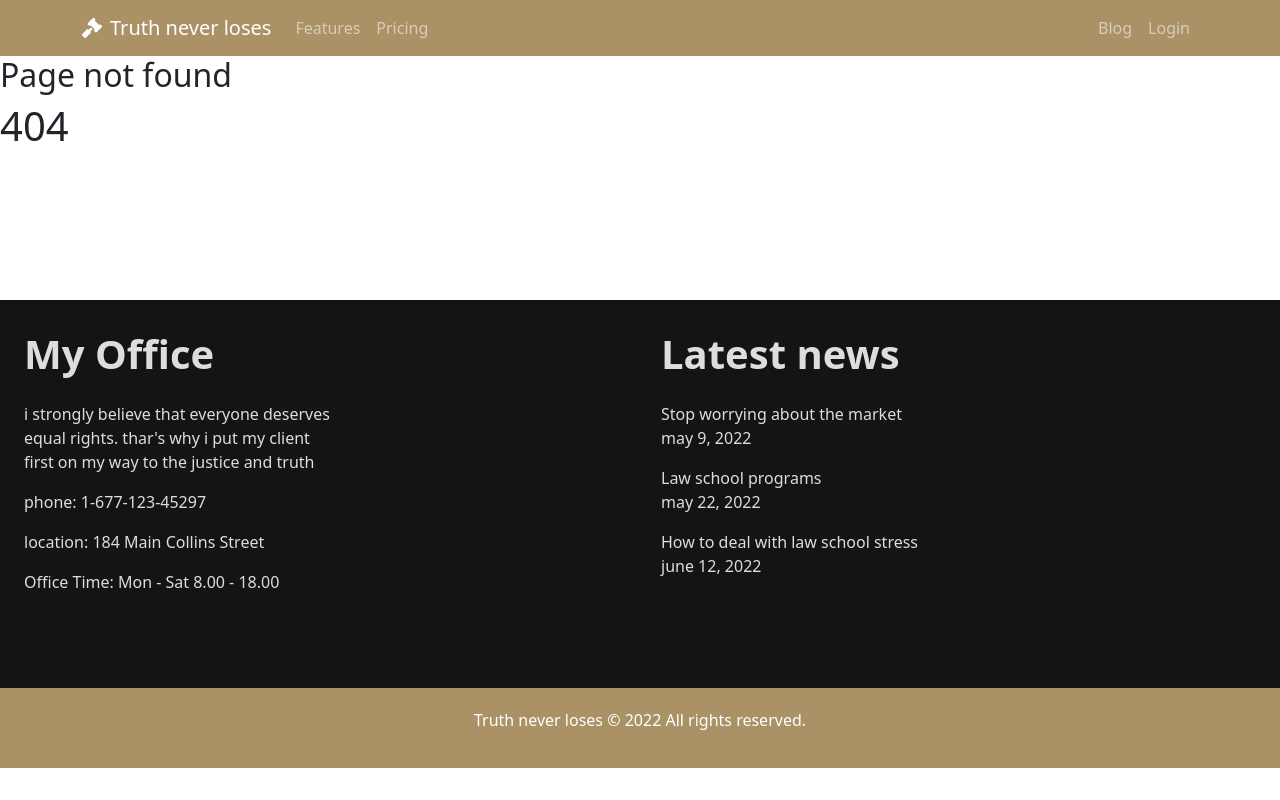
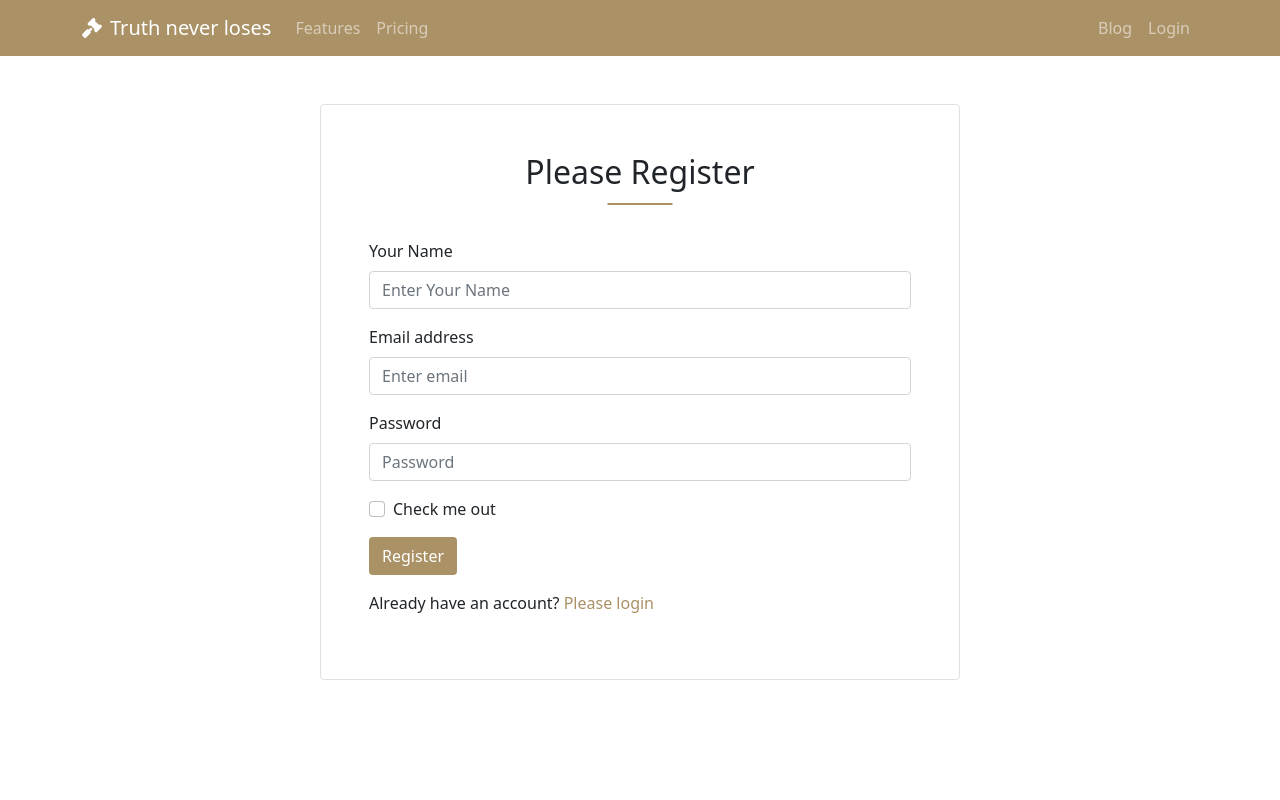
Before and after one commit to Safiul-Azam/truth-never-loses-client, a React (Create React App) app: page /signup in a window 1280 px wide. Shown: the top 800 px of the page. Built offline with nearby package versions, Linux system fonts and the light colour scheme.

Commit message:
added authebtication in register form and toggle link both page

```diff
--- a/src/App.js
+++ b/src/App.js
@@ -6,7 +6,8 @@ import NoFound from './Pages/Shared/NoFound/NoFound';
 import Footer from './Pages/Shared/Footer/Footer';
 import CheckOut from './Pages/CheckOut/CheckOut';
 import RequireAuth from './Pages/Login/RequireAuth/RequireAuth';
-import Login from './Pages/Login/Login/Login';
+import LogIn from './Pages/Login/LogIn/LogIn';
+import SignUp from './Pages/Login/SignUp/SignUp';
 
 function App() {
   return (
@@ -15,7 +16,8 @@ function App() {
       <Routes>
         <Route path='/' element={<Home></Home>}></Route>
         <Route path='/home' element={<Home></Home>}></Route>
-        <Route path='/login' element={<Login></Login>}></Route>
+        <Route path='/login' element={<LogIn></LogIn>}></Route>
+        <Route path='/signup' element={<SignUp></SignUp>}></Route>
         <Route path='/checkout' element={
           <RequireAuth>
             <CheckOut></CheckOut>
--- a/src/Pages/Login/Login/Login.css
+++ b/src/Pages/Login/Login/Login.css
@@ -0,0 +1,4 @@
+.toggle-link{
+    text-decoration: none;
+    color: #AA9166;
+}
--- a/src/Pages/Login/Login/Login.js
+++ b/src/Pages/Login/Login/Login.js
@@ -1,14 +1,31 @@
-import React, {useRef} from 'react';
+import React, {useEffect, useRef} from 'react';
 import { Button, Form } from 'react-bootstrap';
+import { useCreateUserWithEmailAndPassword } from 'react-firebase-hooks/auth';
+import { Link } from 'react-router-dom';
+import { useNavigate } from 'react-router-dom';
+import auth from '../../../firebase.init';
+import './LogIn.css'
 
 const Login = () => {
     const emailRef = useRef('')
     const passwordRef = useRef('')
-
+    const navigate = useNavigate()
+    const [
+        createUserWithEmailAndPassword,
+        user,
+        loading,
+        error,
+      ] = useCreateUserWithEmailAndPassword(auth);
+      useEffect(()=>{
+          if(user){
+              navigate('/home')
+          }
+      },[navigate, user])
     const handleSubmit = e => {
         e.preventDefault()
         const email = emailRef.current.value
         const password = passwordRef.current.value
+        createUserWithEmailAndPassword(email,password)
         console.log(email, password)
     }
     return (
@@ -27,9 +44,10 @@ const Login = () => {
                 <Form.Group className="mb-3" controlId="formBasicCheckbox">
                     <Form.Check type="checkbox" label="Check me out" />
                 </Form.Group>
-                <Button variant="primary" type="submit">
+                <button  className='services-btn btn border-none mb-3' type="submit">
                     Login
-                </Button>
+                </button>
+            <p>New to Truth never loses? <Link className='toggle-link' to='/signup'>Create New Account</Link></p>
             </Form>
         </div>
     );
--- a/src/Pages/Login/SignUp/SignUp.js
+++ b/src/Pages/Login/SignUp/SignUp.js
@@ -0,0 +1,62 @@
+import React, { useEffect, useRef } from 'react';
+import { Button, Form } from 'react-bootstrap';
+import { Link, useNavigate } from 'react-router-dom';
+import { useCreateUserWithEmailAndPassword } from 'react-firebase-hooks/auth';
+import  auth  from '../../../firebase.init';
+
+const SignUp = () => {
+    const nameRef = useRef('')
+    const emailRef = useRef('')
+    const passwordRef = useRef('')
+    const navigate = useNavigate()
+    const [
+        createUserWithEmailAndPassword,
+        user,
+        loading,
+        error,
+      ] = useCreateUserWithEmailAndPassword(auth);
+      useEffect(()=>{
+          if(user){
+              navigate('/home')
+          }
+      },[navigate, user])
+
+
+    const handleSubmit = e => {
+        e.preventDefault()
+        const name = nameRef.current.value
+        const email = emailRef.current.value
+        const password = passwordRef.current.value
+        createUserWithEmailAndPassword(email,password)
+        console.log(email, password)
+    }
+    return (
+        <div className='w-50 mx-auto mt-5 border rounded p-5'>
+            <h2 className='text-center line mb-5'>Please Register</h2>
+            <Form onSubmit={handleSubmit}>
+                <Form.Group className="mb-3" controlId="formBasicEmail">
+                    <Form.Label>Your Name</Form.Label>
+                    <Form.Control ref={nameRef} type="text" placeholder="Enter Your Name" />
+                </Form.Group>
+                <Form.Group className="mb-3" controlId="formBasicEmail">
+                    <Form.Label>Email address</Form.Label>
+                    <Form.Control ref={emailRef} type="email" placeholder="Enter email" />
+                </Form.Group>
+
+                <Form.Group className="mb-3" controlId="formBasicPassword">
+                    <Form.Label>Password</Form.Label>
+                    <Form.Control ref={passwordRef} type="password" placeholder="Password" />
+                </Form.Group>
+                <Form.Group className="mb-3" controlId="formBasicCheckbox">
+                    <Form.Check type="checkbox" label="Check me out" />
+                </Form.Group>
+                <button  className='services-btn btn border-none mb-3' type="submit">
+                    Register
+                </button>
+                <p>Already have an account? <Link className='toggle-link' to='/login'>Please login</Link></p>
+            </Form>
+        </div>
+    );
+};
+
+export default SignUp;
--- a/src/index.js
+++ b/src/index.js
@@ -8,11 +8,11 @@ import 'bootstrap/dist/css/bootstrap.min.css';
 
 const root = ReactDOM.createRoot(document.getElementById('root'));
 root.render(
-  <React.StrictMode>
-    <BrowserRouter>
-    <App />
-  </BrowserRouter>
-  </React.StrictMode>
+  <BrowserRouter>
+    <React.StrictMode>
+      <App />
+    </React.StrictMode>
+  </BrowserRouter>,
 );
 
 // If you want to start measuring performance in your app, pass a function
```
